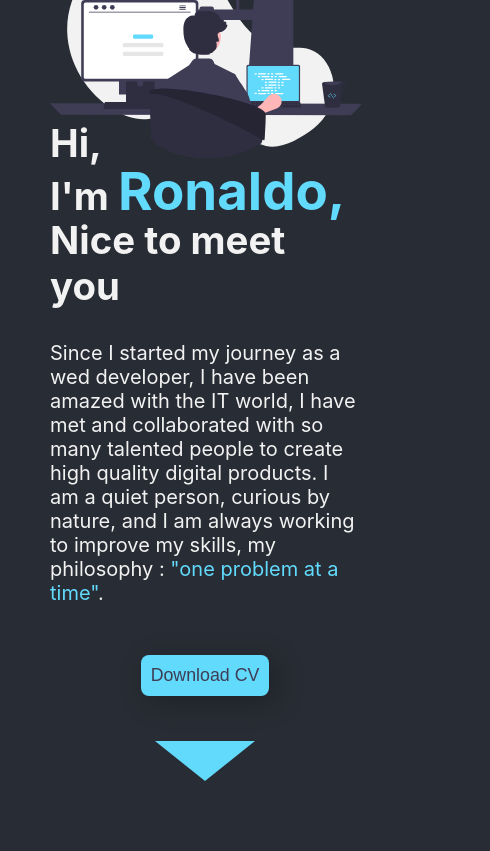
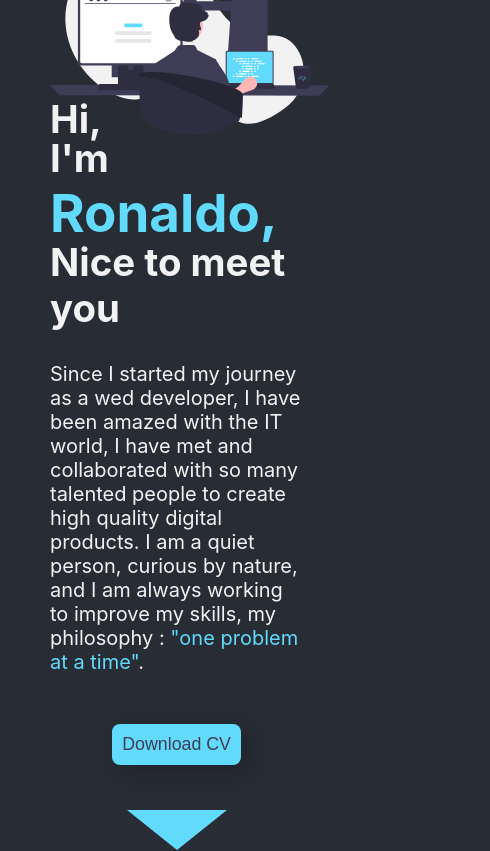
Before and after one commit to sergio-jc/my_profile, a React (Vite) app: page / in a window 390 px wide. Shown: the part 1040-1891 px from the top of the page, 490 px wide, since content can reach past the window. Built offline with nearby package versions, Linux system fonts and the light colour scheme.

Commit message:
update responsive

```diff
--- a/src/css/AboutMe.css
+++ b/src/css/AboutMe.css
@@ -48,14 +48,14 @@
 
 @media (max-width: 600px) {
   .about_me {
-    width: 100%;
+    width: 33vh;
     font-size: small;
   }
   .about_me_img{
-    width: 80%;
+    width: 100%;
   }
   .about_me_msg{
-    width: 100%;
+    width: 30vh;
         margin-left: 0px;
   margin-right: 0px;
   }
@@ -65,7 +65,5 @@
   .about_me_description{
     width: 100%;
   }
-  .about_me_msg {
-    padding-right: 2.5em;
-  }
+
 }
```
